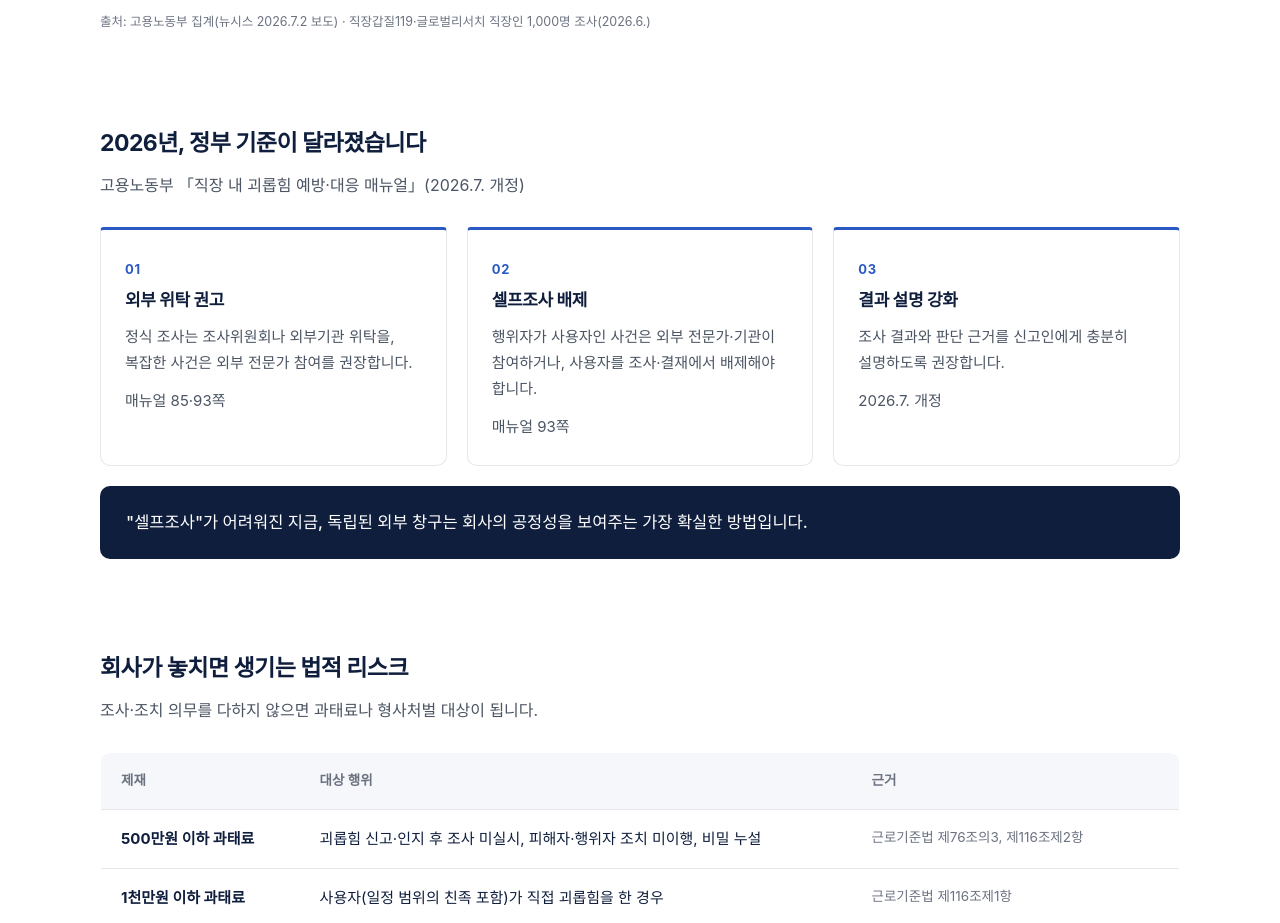
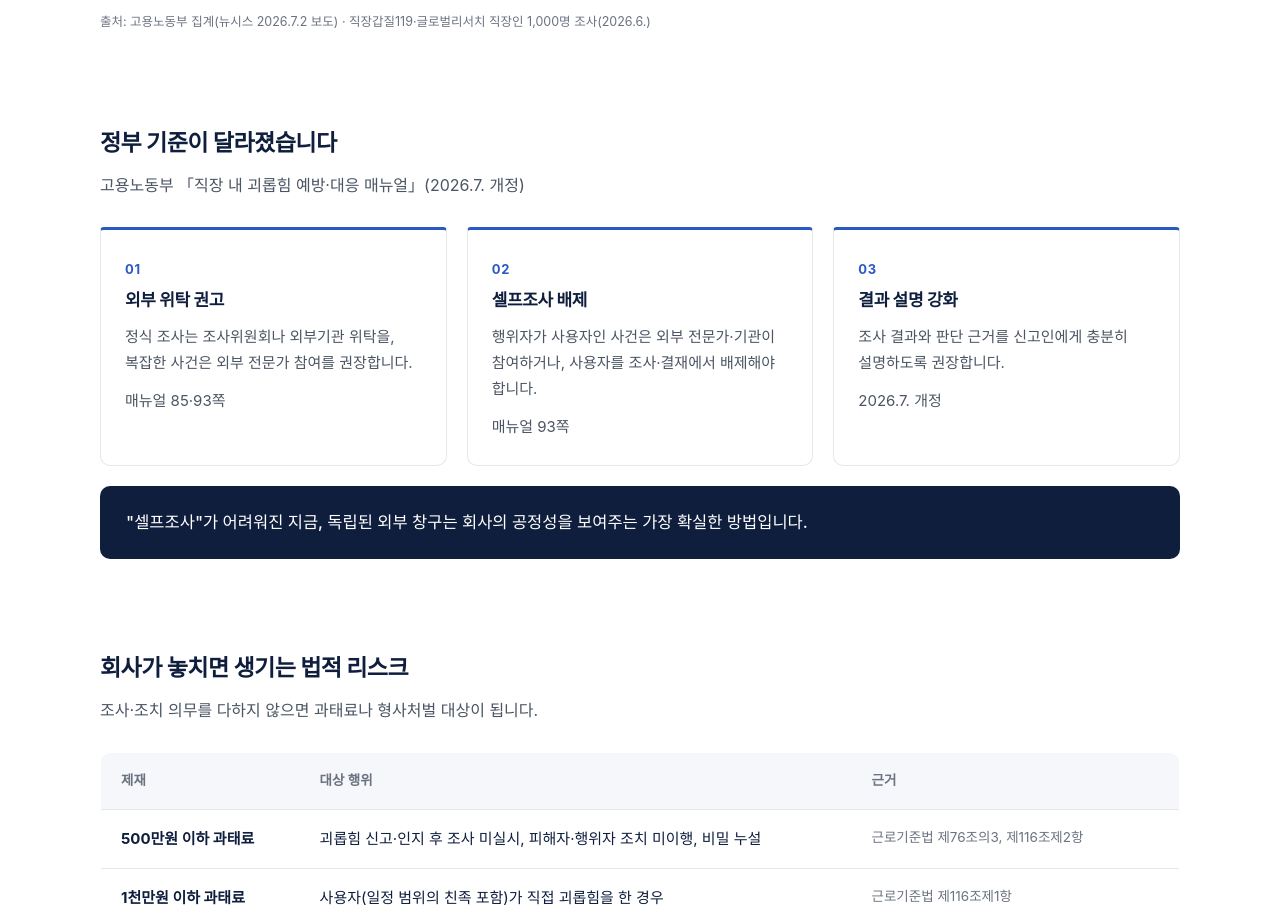
Before and after one commit to cpla2sol-gitt/ds-gapjil-center, a plain HTML site: page index.html in a window 1280 px wide. Shown: the part 4029-4952 px from the top of the page. Drawn offline with Linux system fonts and the light colour scheme; a web font is replaced by a local one.

Commit message:
정부 기준 제목에서 2026년 삭제
Co-Authored-By: Claude Opus 5.5 <noreply@anthropic.com>
Claude-Session: https://claude.ai/code/session_01R39NpLNbXPnp97JqgtSBAv

```diff
--- a/index.html
+++ b/index.html
@@ -496,7 +496,7 @@ textarea{min-height:120px;resize:vertical}
     <p class="src">출처: 고용노동부 집계(뉴시스 2026.7.2 보도) · 직장갑질119·글로벌리서치 직장인 1,000명 조사(2026.6.)</p>
 
     <div class="part">
-      <h3 class="part-title">2026년, 정부 기준이 달라졌습니다</h3>
+      <h3 class="part-title">정부 기준이 달라졌습니다</h3>
       <p class="part-sub">고용노동부 「직장 내 괴롭힘 예방·대응 매뉴얼」(2026.7. 개정)</p>
       <div class="new-grid">
         <div class="new"><span class="step-n">01</span><h4>외부 위탁 권고</h4><p>정식 조사는 조사위원회나 외부기관 위탁을, 복잡한 사건은 외부 전문가 참여를 권장합니다.</p><p class="src">매뉴얼 85·93쪽</p></div>
```
